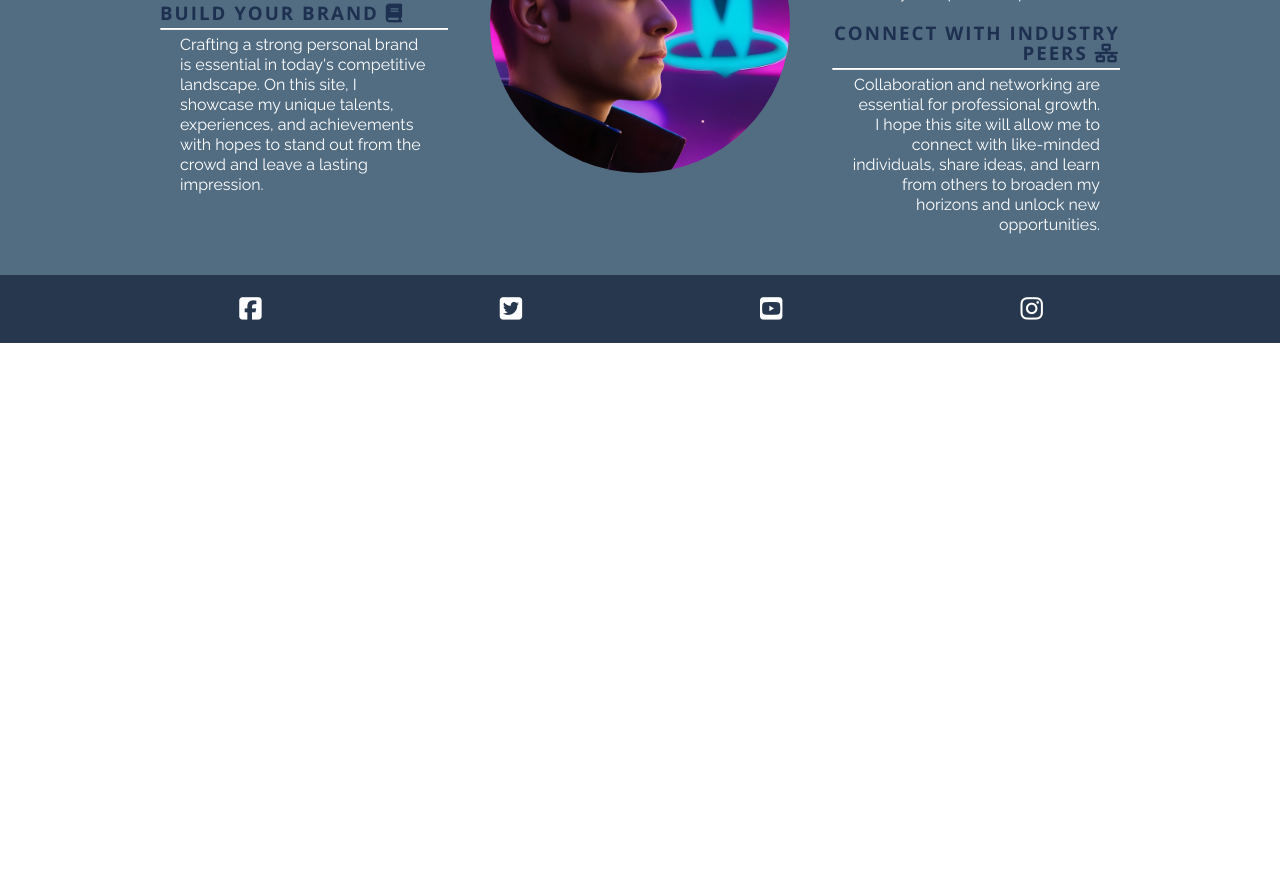
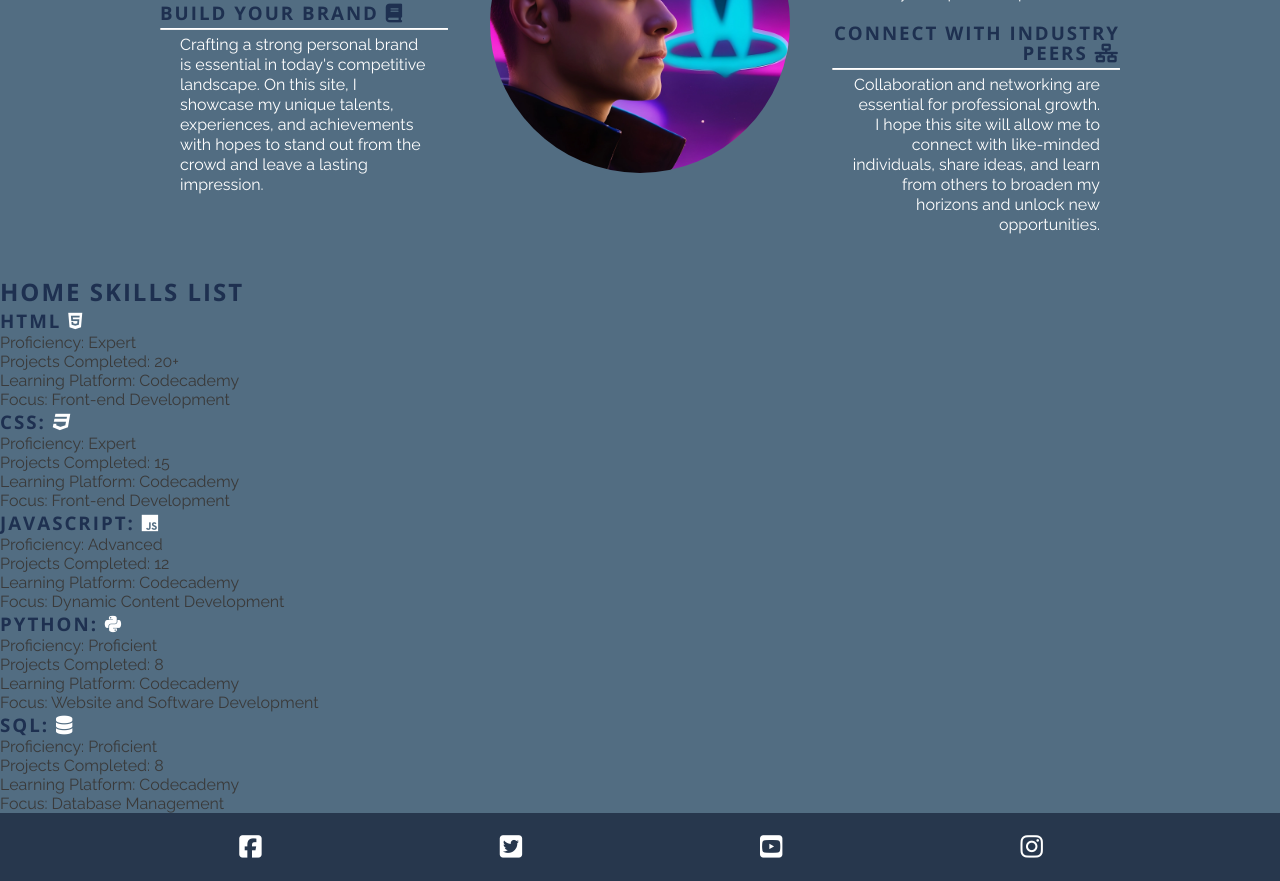
Before and after one commit to DamianGillessen1989/personal-portfolio-dg, a plain HTML site: page index.html in a window 1280 px wide. Shown: the part 969-1850 px from the top of the page. Before the commit the page ends 1312 px from the top, so only its background shows below. Drawn offline with nearby package versions, Linux system fonts and the light colour scheme.

Commit message:
Add coding skills section to index.html

```diff
--- a/index.html
+++ b/index.html
@@ -85,6 +85,49 @@
             </div>
 
         </section>
+
+        <!-- Home skills list section -->
+        <section id="home-skills-list">
+            <h2>Home Skills List</h2>
+            <div id="focus">
+                <div>
+                    <h3>HTML <i class="fa-brands fa-html5" style="color: #ffffff;"></i></h3>
+                    <p>Proficiency: Expert</p>
+                    <p>Projects Completed: 20+</p>
+                    <p>Learning Platform: Codecademy</p>
+                    <p>Focus: Front-end Development</p>
+                </div>
+                <div>
+                    <h3>CSS: <i class="fa-brands fa-css3" style="color: #ffffff;"></i></h3>
+                    <p>Proficiency: Expert</p>
+                    <p>Projects Completed: 15</p>
+                    <p>Learning Platform: Codecademy</p>
+                    <p>Focus: Front-end Development</p>
+                </div>
+                <div>
+                    <h3>JavaScript: <i class="fa-brands fa-js" style="color: #ffffff;"></i></h3>
+                    <p>Proficiency: Advanced</p>
+                    <p>Projects Completed: 12</p>
+                    <p>Learning Platform: Codecademy</p>
+                    <p>Focus: Dynamic Content Development</p>
+                </div>
+                <div>
+                    <h3>Python: <i class="fa-brands fa-python" style="color: #ffffff;"></i></h3>
+                    <p>Proficiency: Proficient</p>
+                    <p>Projects Completed: 8</p>
+                    <p>Learning Platform: Codecademy</p>
+                    <p>Focus: Website and Software Development</p>
+                </div>
+                <div>
+                    <h3>SQL: <i class="fa-solid fa-database" style="color: #ffffff;"></i></h3>
+                    <p>Proficiency: Proficient</p>
+                    <p>Projects Completed: 8</p>
+                    <p>Learning Platform: Codecademy</p>
+                    <p>Focus: Database Management</p>
+                </div>
+            </div>
+
+        </section>
     </main>
 
     <!-- Footer -->
```
